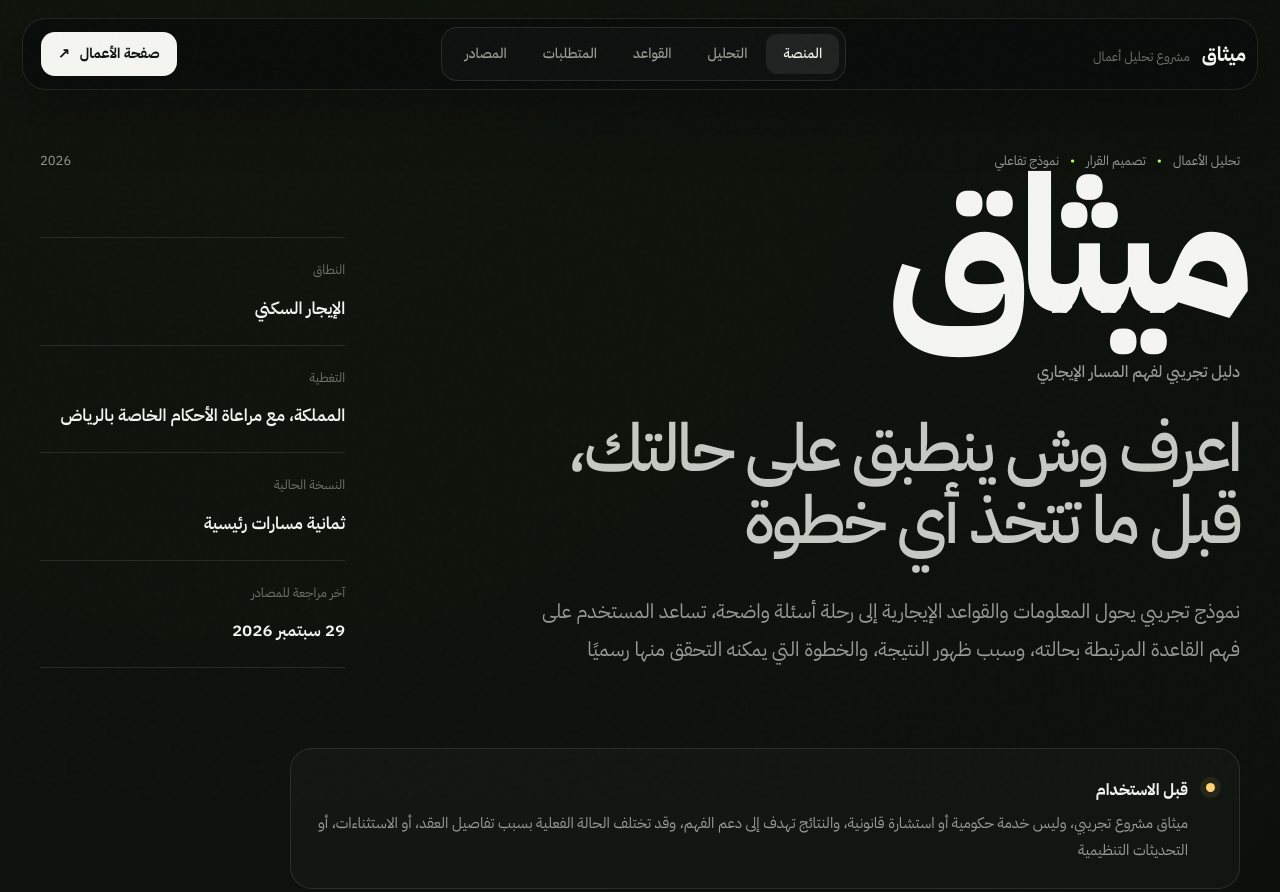
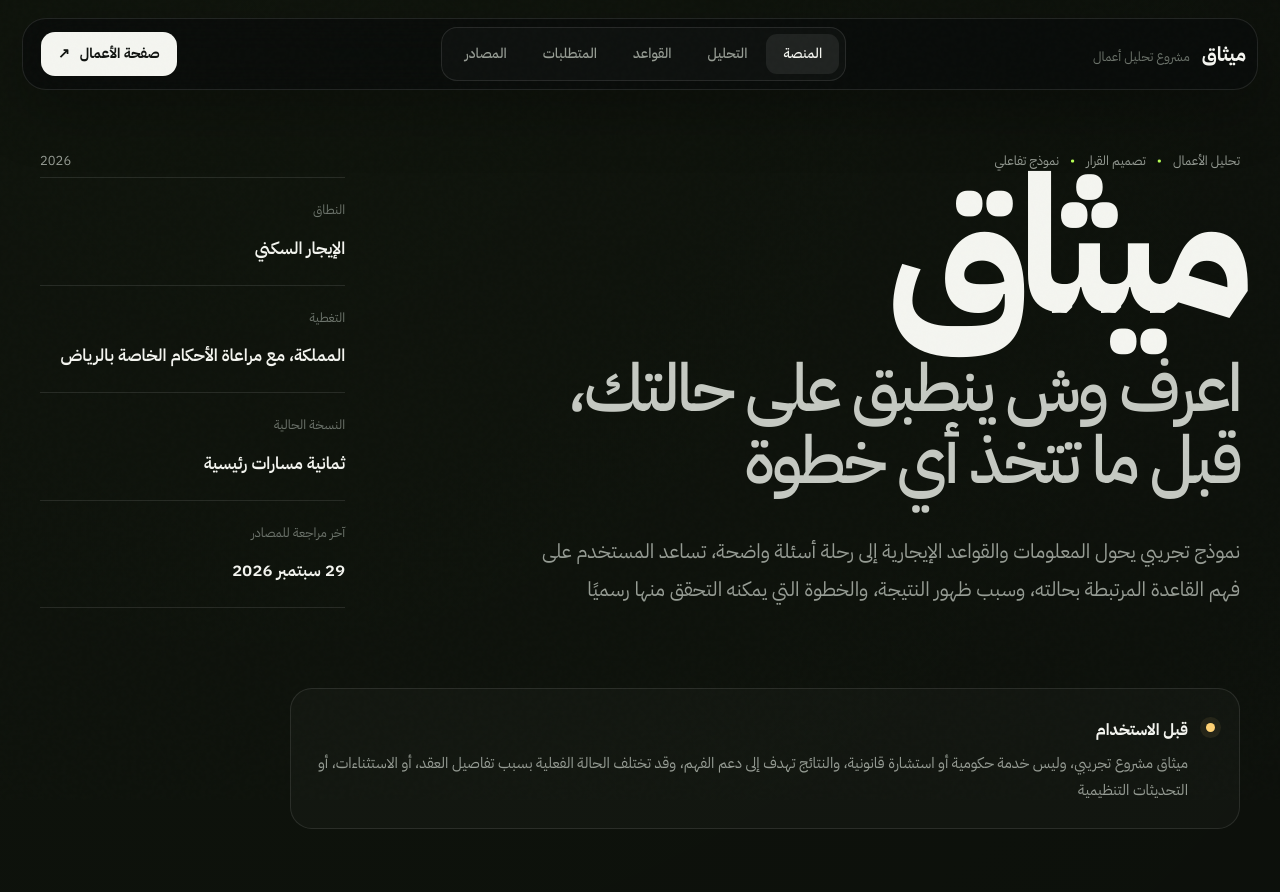
Before and after one commit to ojalsadei/my-portfolio, a plain HTML site: page mithaq.html in a window 1280 px wide. Shown: the top 892 px of the page. Drawn offline with Linux system fonts and the light colour scheme.

Commit message:
Update mithaq.html

```diff
--- a/mithaq.html
+++ b/mithaq.html
@@ -189,9 +189,9 @@
           </h1>
 
 
-          <p class="product-caption reveal">
+          <!-- <p class="product-caption reveal">
             دليل تجريبي لفهم المسار الإيجاري
-          </p>
+          </p> -->
 
 
           <p class="hero-statement reveal">
```
